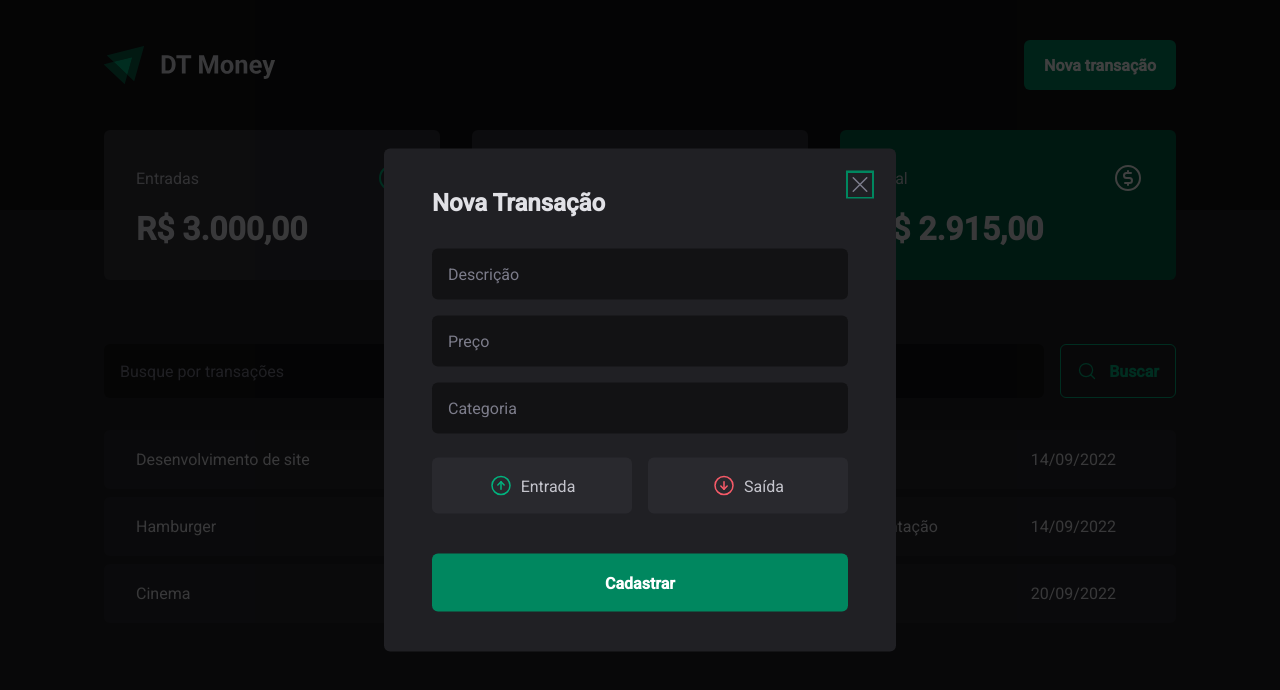
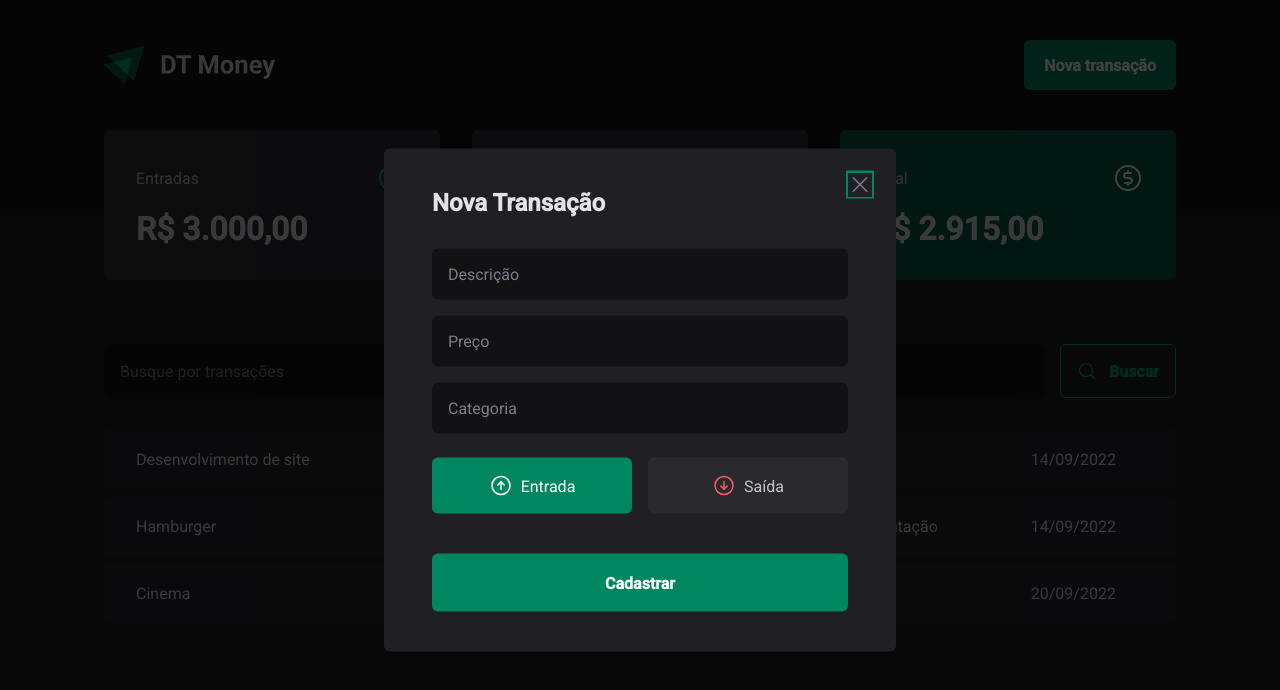
Before and after one commit to guilhermecamboim/dt-money-rocketseat, a React (Vite) app: page / in a window 1280 px wide. Both pictures are taken after a click on the button "Nova transação". Shown: the top 690 px of the page. Built offline with nearby package versions, Linux system fonts and the light colour scheme; data requests are answered from the project's data file.

Commit message:
Adicionando captura de dados de income ou outcome.

```diff
--- a/src/components/NewTransactionModal/index.tsx
+++ b/src/components/NewTransactionModal/index.tsx
@@ -2,14 +2,14 @@
 import { ArrowCircleDown, ArrowCircleUp, X } from 'phosphor-react';
 import { CloseButton, Content, Overlay, TransactionType, TransactionTypeButton } from './styles';
 import * as z from 'zod'
-import { useForm } from "react-hook-form";
+import { Controller, useForm } from "react-hook-form";
 import { zodResolver } from '@hookform/resolvers/zod'
 
 const newTransactionFormSchema = z.object({
   description: z.string(),
   price: z.number(),
   category: z.string(),
-  //type: z.enum(['income', 'outcome'])
+  type: z.enum(['income', 'outcome'])
 
 })
 
@@ -17,11 +17,15 @@
 
 export function NewTransactionModal() {
   const {
+    control,
     register,
     handleSubmit,
     formState: { isSubmitting }
   } = useForm<NewTransactionFormInputs>({
     resolver: zodResolver(newTransactionFormSchema),
+    defaultValues: {
+      type: 'income',
+    }
   })
 
   async function handleCreateNewTransaction(data: NewTransactionFormInputs) {
@@ -65,8 +69,15 @@
           >
           </input>
 
-        <TransactionType>
-
+          <Controller
+            control={control}
+            name="type"
+            render={({ field }) => {
+              return (
+                <TransactionType
+                  onValueChange={field.onChange}
+                  value={field.value}
+                >
                   <TransactionTypeButton
                     variant="income"
                     value="income"
@@ -83,6 +94,9 @@
                     Saída
                   </TransactionTypeButton>
                 </TransactionType>
+              )
+            }}
+          />
 
           <button type="submit" disabled={isSubmitting}>Cadastrar</button>
         </form>
```
Lines whose indentation alone changed are shown as unchanged.
